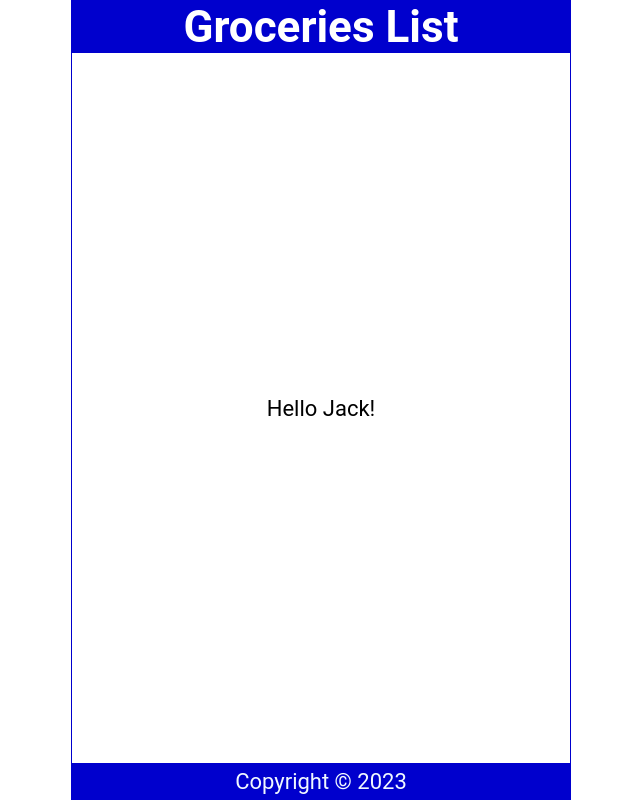
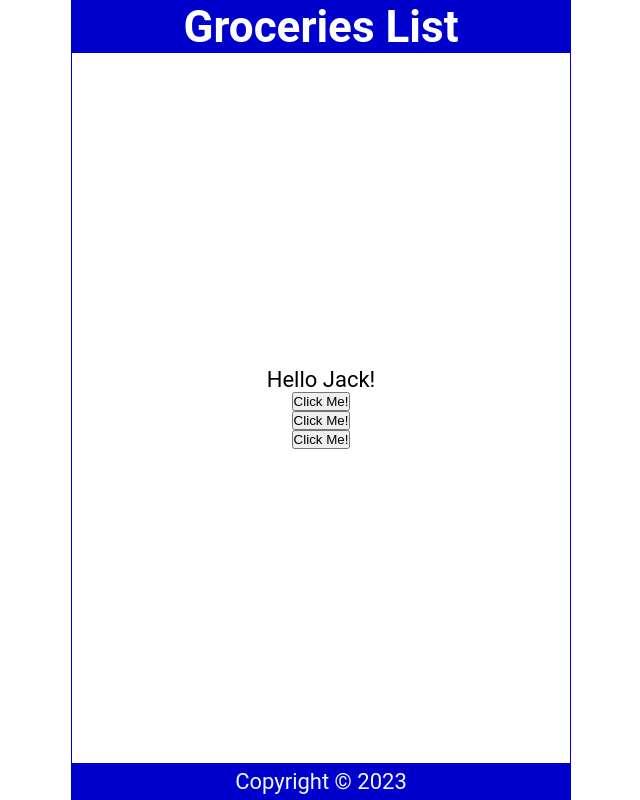
Before and after one commit to niklasfulle/React-Crash-Course, a React (Create React App) app: page / in a window 1280 px wide. Shown: the whole page, without its empty margins (319-959 px from the left). Built offline with nearby package versions, Linux system fonts and the light colour scheme.

Commit message:
fifth chapter

```diff
--- a/src/Content.js
+++ b/src/Content.js
@@ -6,9 +6,25 @@ function Content() {
         const randomIndex = Math.floor(Math.random() * names.length);
         return names[randomIndex];
     };
+
+    const handelClick = () => {
+        console.log("Clicked!");
+    };
+
+    const handelClick2 = (name) => {
+        console.log(`${name}  clicked!`);
+    };
+
+    const handelClick3 = (e) => {
+        console.log(e.target.innerText);
+    };
+
     return (
         <main>
-            <p>Hello {handleNameChange()}!</p>
+            <p onDoubleClick={handelClick}>Hello {handleNameChange()}!</p>
+            <button onClick={handelClick}>Click Me!</button>
+            <button onClick={() => handelClick2("niklas")}>Click Me!</button>
+            <button onClick={(e) => handelClick3(e)}>Click Me!</button>
         </main>
     );
 }
```
